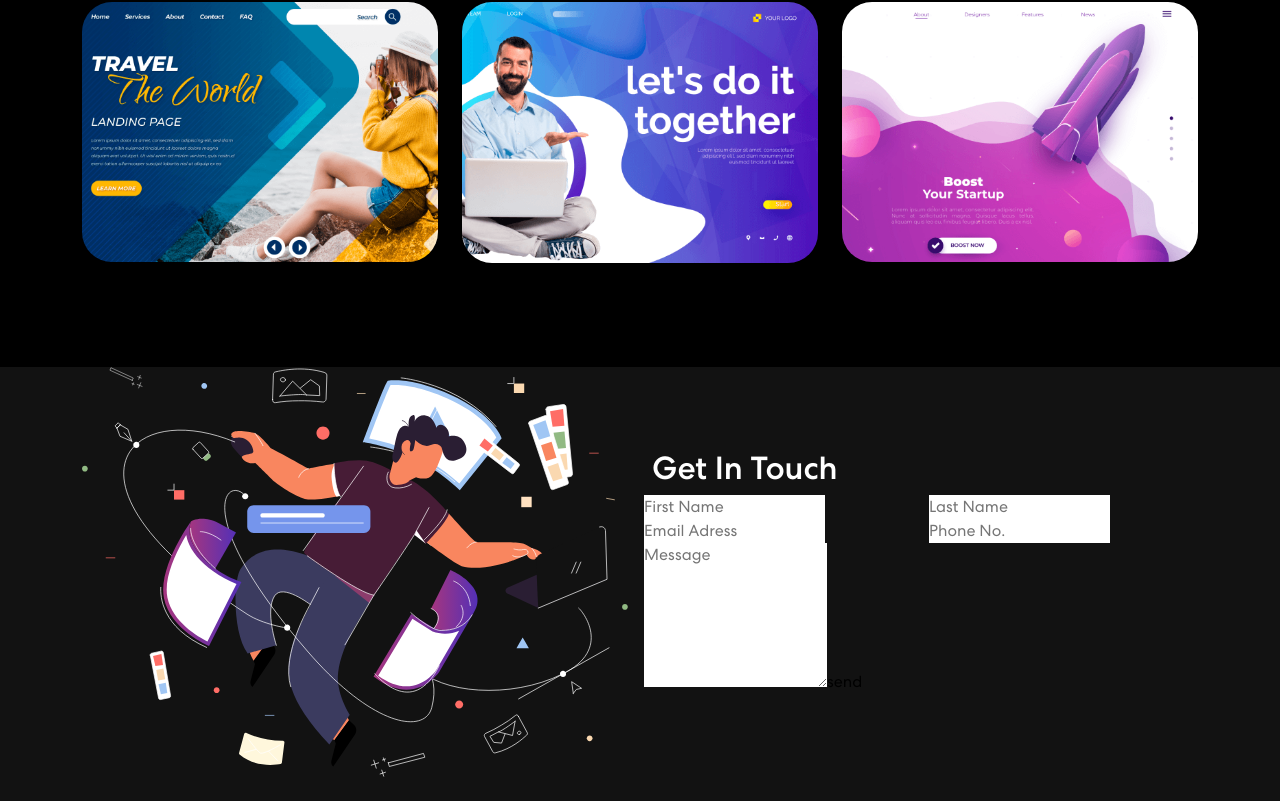
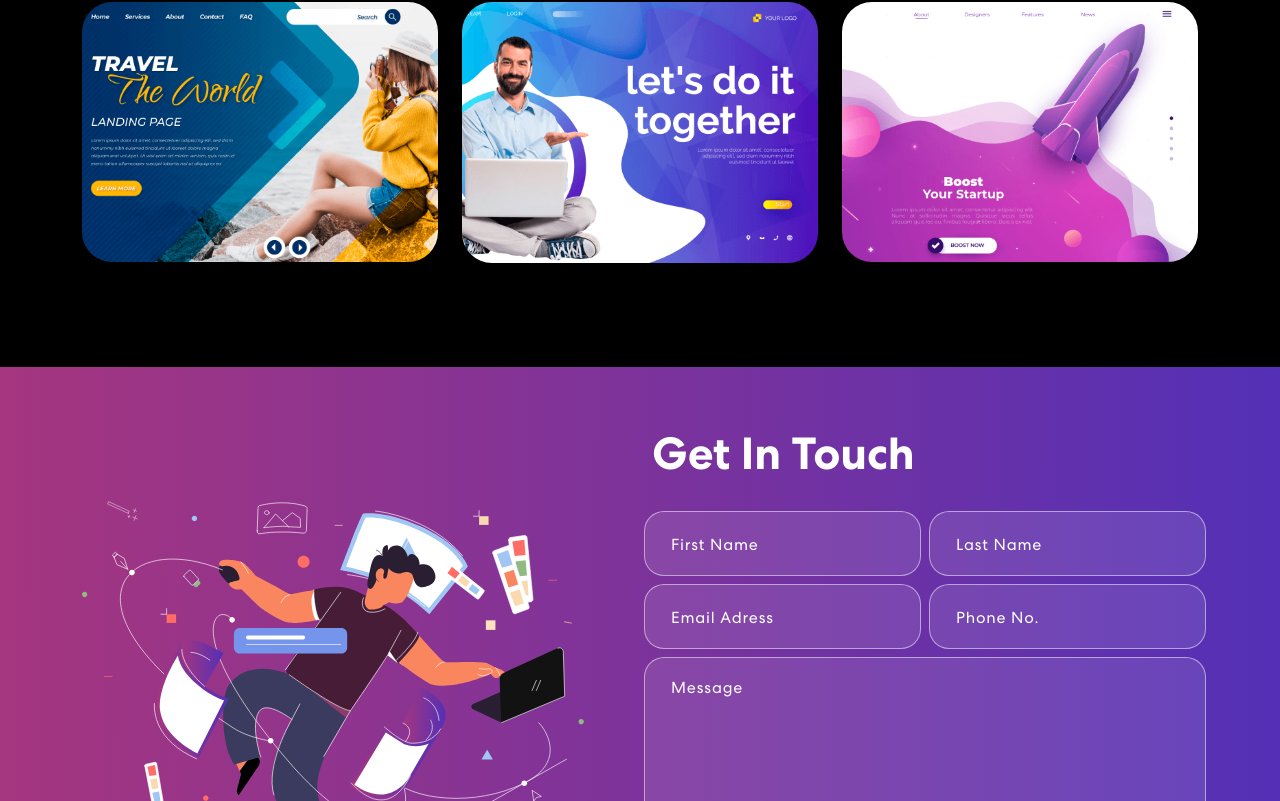
Before and after one commit to Hossein-Haghshenas/React-Portfolio-Project, a React (Create React App) app: page / in a window 1280 px wide. Shown: the part 1999-2800 px from the top of the page. Before the commit the page ends 2776 px from the top, so only its background shows below. Built offline with nearby package versions, Linux system fonts and the light colour scheme.

Commit message:
Create contact styles

```diff
--- a/src/components/contact/Contact.css
+++ b/src/components/contact/Contact.css
@@ -0,0 +1,74 @@
+.contact {
+  background: linear-gradient(90.21deg, #aa367c -5.91%, #4a2fbd 111.58%);
+  padding: 60px 0 200px 0;
+}
+.contact img {
+  width: 92%;
+}
+.contact h2 {
+  font-size: 45px;
+  font-weight: 700;
+  margin-bottom: 30px;
+}
+.contact form input,
+.contact form textarea {
+  width: 100%;
+  background: rgba(255, 255, 255, 0.1);
+  border: 1px solid rgba(255, 255, 255, 0.5);
+  border-radius: 20px;
+  color: #fff;
+  margin: 0 0 8px 0;
+  padding: 18px 26px;
+  font-weight: 500;
+  font-size: 18px;
+  letter-spacing: 0.8px;
+  transition: 0.3s ease-in-out;
+}
+.contact form input:focus,
+.contact form textarea:focus {
+  background: rgba(255, 255, 255, 1);
+  color: #121212;
+}
+.contact form input::placeholder,
+.contact form textarea::placeholder {
+  font-size: 16px;
+  font-weight: 400;
+  color: #fff;
+}
+.contact form input:focus::placeholder,
+.contact form textarea:focus::placeholder {
+  color: #121212;
+  opacity: 0.8;
+}
+.contact form button {
+  font-weight: 700;
+  color: #000;
+  background-color: #fff;
+  padding: 14px 48px;
+  font-size: 18px;
+  margin-top: 25px;
+  border-radius: 0;
+  position: relative;
+  transition: 0.3s ease-in-out;
+}
+.contact form button span {
+  z-index: 1;
+  position: relative;
+}
+.contact form button:hover {
+  color: #fff;
+}
+.contact form button::before {
+  content: "";
+  background: #121212;
+  width: 0;
+  height: 100%;
+  position: absolute;
+  top: 0;
+  left: 0;
+  z-index: 0;
+  transition: 0.3s ease-in-out;
+}
+.contact form button:hover::before {
+  width: 100%;
+}
```
